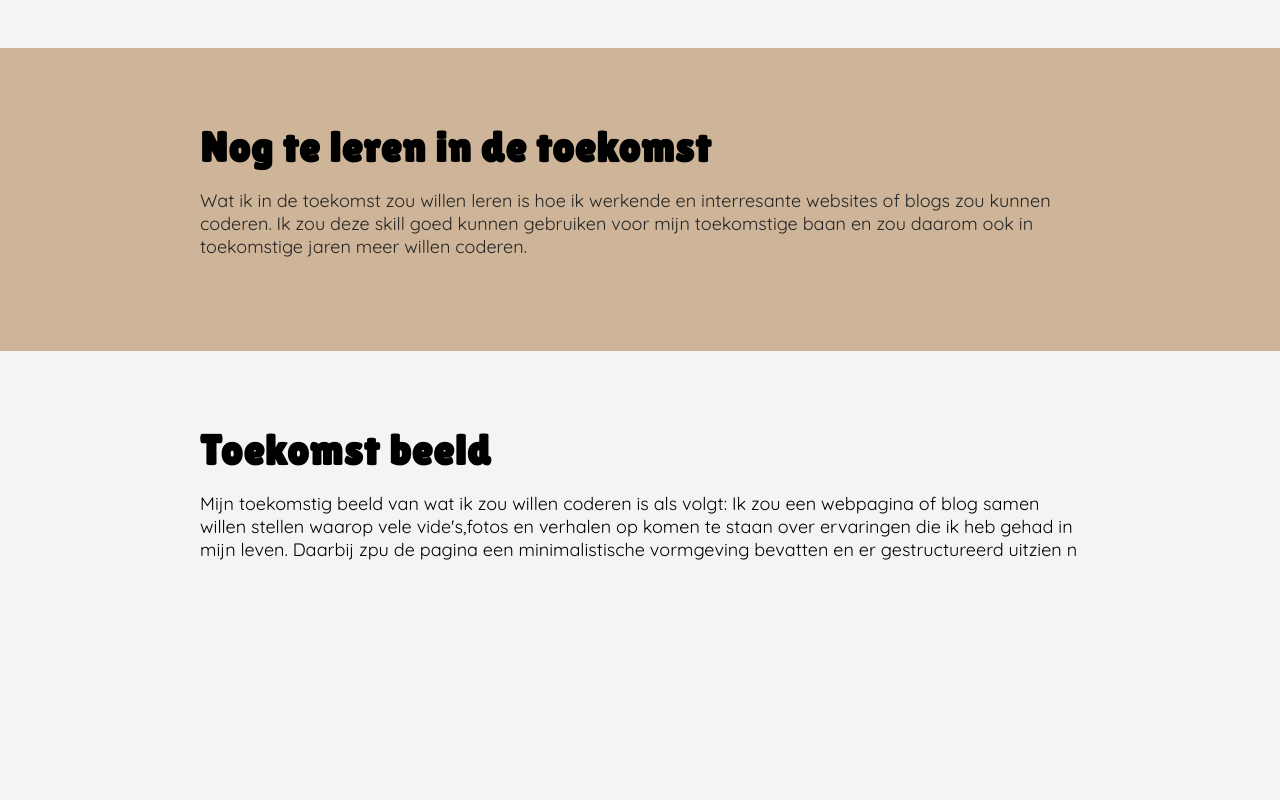
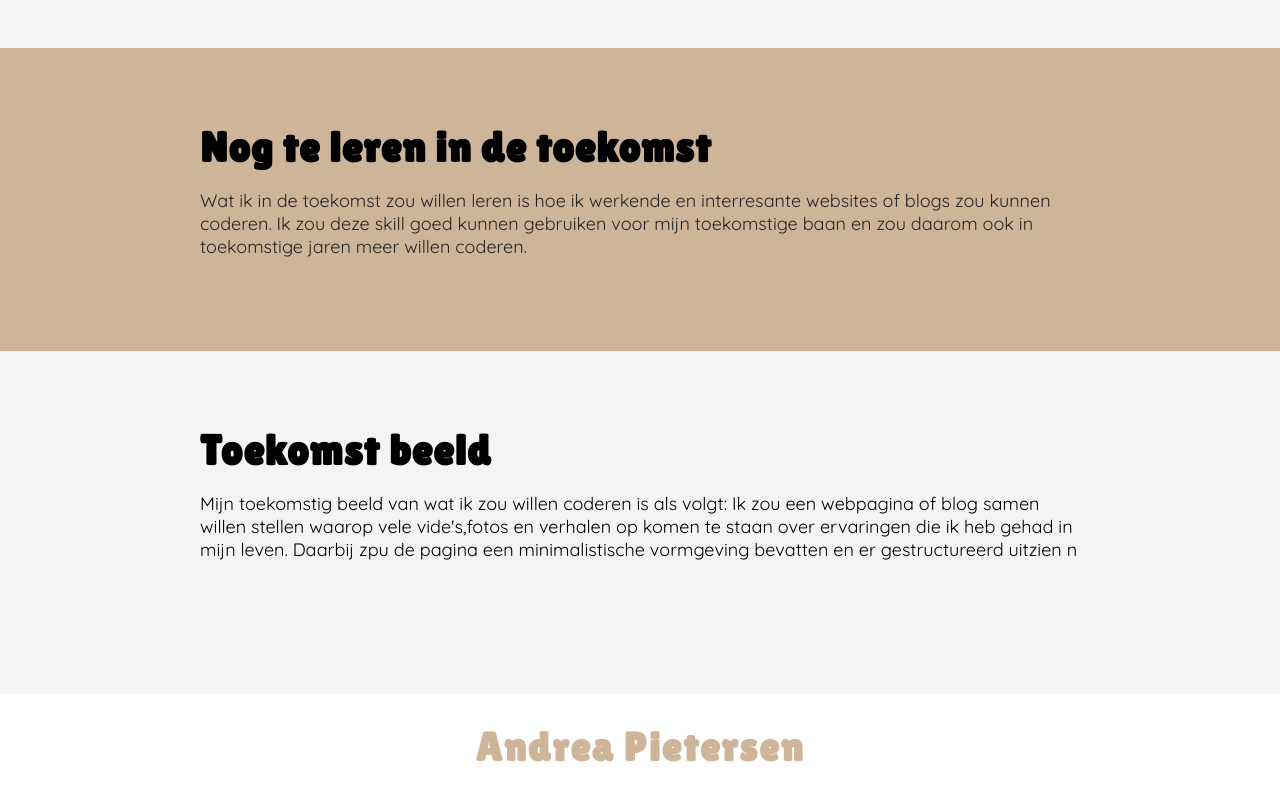
Before and after one commit to Andreaa-P/html-css, a plain HTML site: page les-07/les07.html in a window 1280 px wide. Shown: the part 795-1595 px from the top of the page. Before the commit the page ends 1449 px from the top, so only its background shows below. Drawn offline with Linux system fonts and the light colour scheme.

Commit message:
Update les07.html

```diff
--- a/les-07/les07.html
+++ b/les-07/les07.html
@@ -31,5 +31,8 @@
                     n</p>
             </section>
         </main>
+        <footer>
+            <h3 class="footer-text">Andrea Pietersen</h3>
+        </footer>
     </body>
 </html>
```
